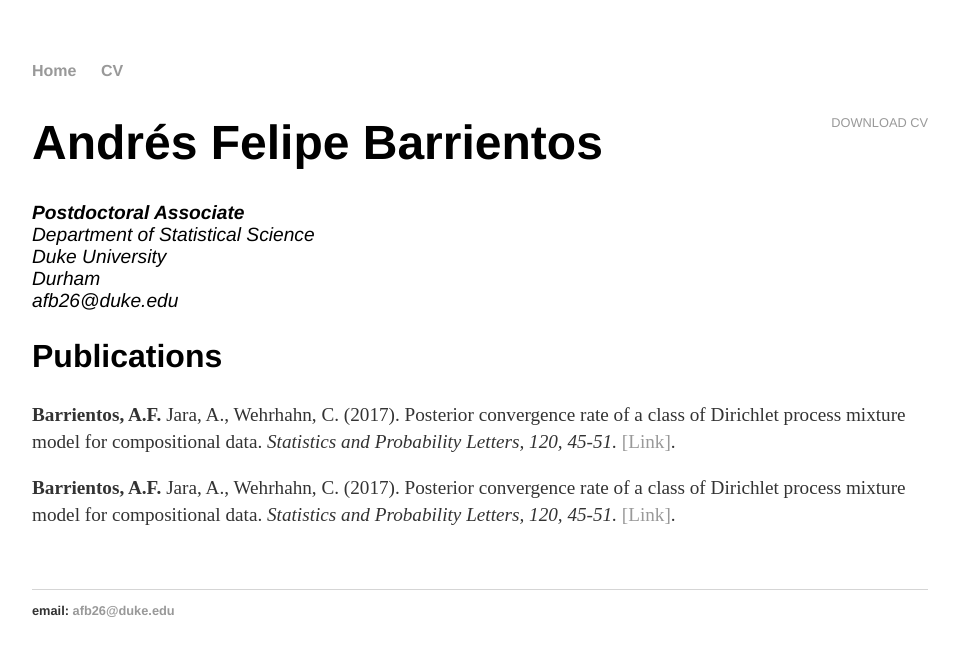
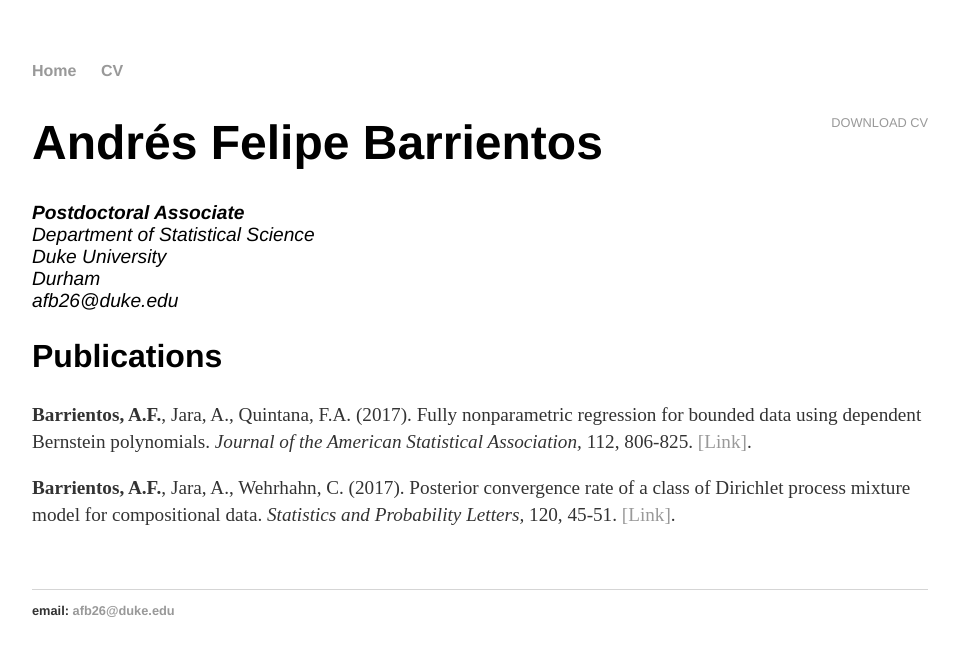
Before and after one commit to anfebar/anfebar.github.io, a Jekyll site: the page built from cv/index.html, in a window 1280 px wide. Shown: the top 656 px of the page, without its empty margins (160-1118 px from the left). Built offline with Jekyll 4.4.1, drawn with Linux system fonts in a browser that asks for light colours.

Commit message:
Update index.html

```diff
--- a/cv/index.html
+++ b/cv/index.html
@@ -17,14 +17,14 @@ title: Andrés F. Barrientos
 
 					<h2>Publications</h2>
 
-					<p><strong>Barrientos, A.F.</strong>  Jara, A., Wehrhahn, C. (2017).
+					<p><strong>Barrientos, A.F.</strong>, Jara, A., Quintana, F.A. (2017).
+						Fully nonparametric regression for bounded data using dependent Bernstein polynomials.
+						<em>Journal of the American Statistical Association,</em> 112, 806-825.
+							<a href="http://www.tandfonline.com/doi/abs/10.1080/01621459.2016.1180987">[Link]</a>.
+
+					<p><strong>Barrientos, A.F.</strong>, Jara, A., Wehrhahn, C. (2017).
 						Posterior convergence rate of a class of Dirichlet process mixture model for compositional data.
-						<em>Statistics and Probability Letters, 120, 45-51.</em>
-							<a href="http://www.sciencedirect.com/science/article/pii/S0167715215300730">[Link]</a>.
-
-					<p><strong>Barrientos, A.F.</strong>  Jara, A., Wehrhahn, C. (2017).
-						Posterior convergence rate of a class of Dirichlet process mixture model for compositional data.
-						<em>Statistics and Probability Letters, 120, 45-51.</em>
+						<em>Statistics and Probability Letters,</em> 120, 45-51.
 							<a href="http://www.sciencedirect.com/science/article/pii/S0167715215300730">[Link]</a>.
 
 
```
